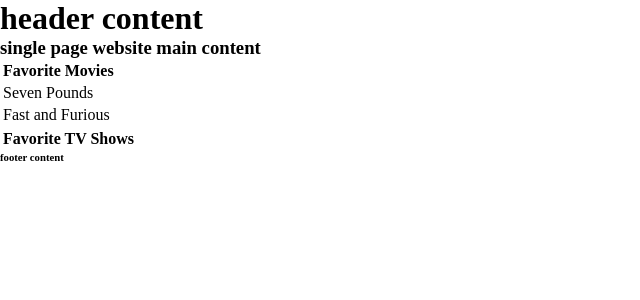
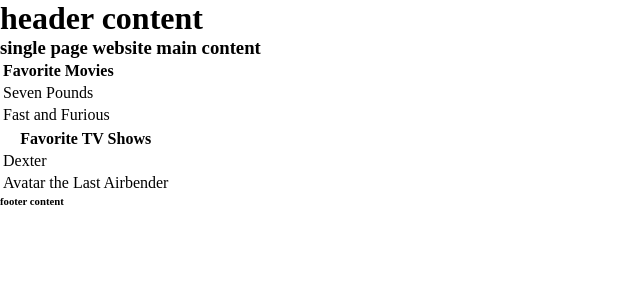
Before and after one commit to Darth-Revan-13/flix-net, a React (Create React App) app in the folder flix-net-client/: page / in a window 1280 px wide. Shown: the top 300 px of the page, without its empty margins (0-640 px from the left). Built offline with nearby package versions, Linux system fonts and the light colour scheme.

Commit message:
please don't break

```diff
--- a/flix-net-client/package.json
+++ b/flix-net-client/package.json
@@ -6,6 +6,7 @@
     "@testing-library/jest-dom": "^5.11.8",
     "@testing-library/react": "^11.2.2",
     "@testing-library/user-event": "^12.6.0",
+    "npm": "^6.14.10",
     "react": "^17.0.1",
     "react-dom": "^17.0.1",
     "react-redux": "^7.2.2",
@@ -15,6 +16,7 @@
     "react-uuid": "^1.0.2",
     "redux": "^4.0.5",
     "redux-thunk": "^2.3.0",
+    "start": "^5.1.0",
     "web-vitals": "^0.2.4"
   },
   "scripts": {
--- a/flix-net-client/src/components/main/mainComponets/tvShows/TvShows.js
+++ b/flix-net-client/src/components/main/mainComponets/tvShows/TvShows.js
@@ -4,7 +4,7 @@ import {useSelector, useDispatch} from 'react-redux';
 import _ from '../../../../../node_modules/lodash';
 
 export default function TVShows() {
-    const initialState = useSelector(tvShows => tvShows.tvShowReducer)
+    const initialState = useSelector(tvShows => tvShows.tvShowsReducer)
     console.log(initialState);
     return (
         <div>
```
Also changed, not shown: 2 other files (tests, documents, lock files or other folders).
